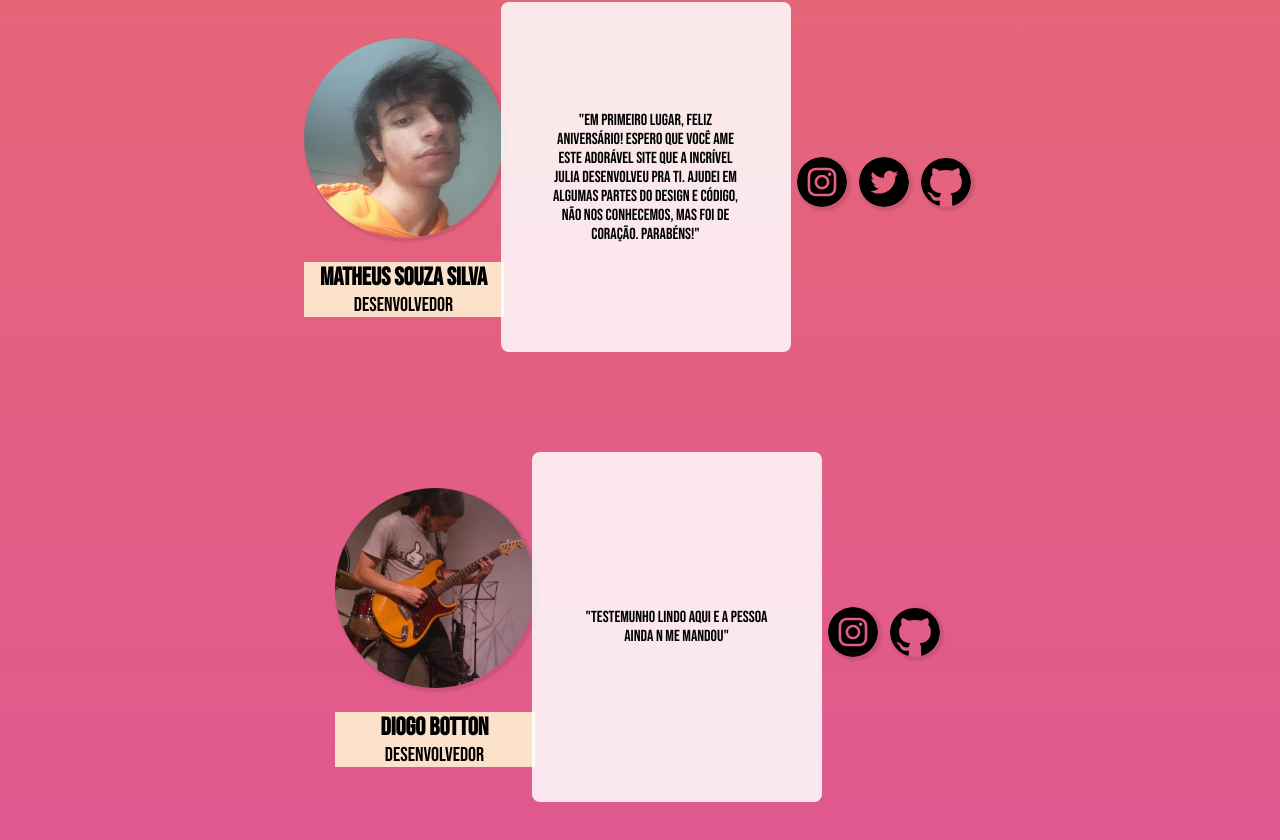
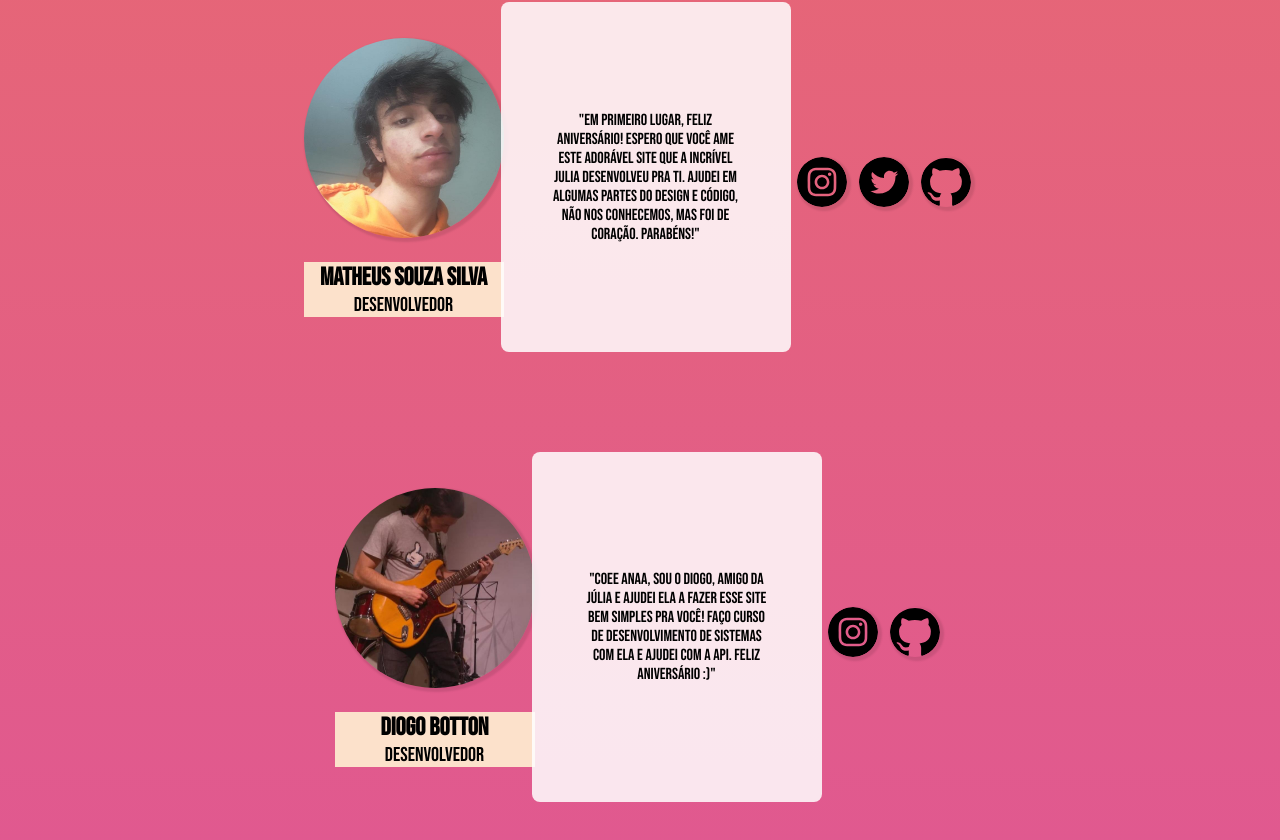
Before and after one commit to juliabergman/projeto, a React (Create React App) app: page /quemSomos in a window 1280 px wide. Shown: the part 3286-4126 px from the top of the page. Built offline with nearby package versions, Linux system fonts and the light colour scheme; the HTML template or start-up script is replaced by a standard one.

Commit message:
depoimentos

```diff
--- a/src/components/testimony/Testimony.js
+++ b/src/components/testimony/Testimony.js
@@ -169,7 +169,7 @@ export default class Testimony extends Component {
           </div>
 
           <div className="text-box">
-            <p>"testemunho lindo aqui e a pessoa ainda n me mandou"</p>
+            <p>"Coee Anaa, sou o Diogo, amigo da Júlia e ajudei ela a fazer esse site bem simples pra você! Faço curso de Desenvolvimento de Sistemas com ela e ajudei com a API. Feliz aniversário :)"</p>
           </div>
 
           <div className="redessociais">
```
